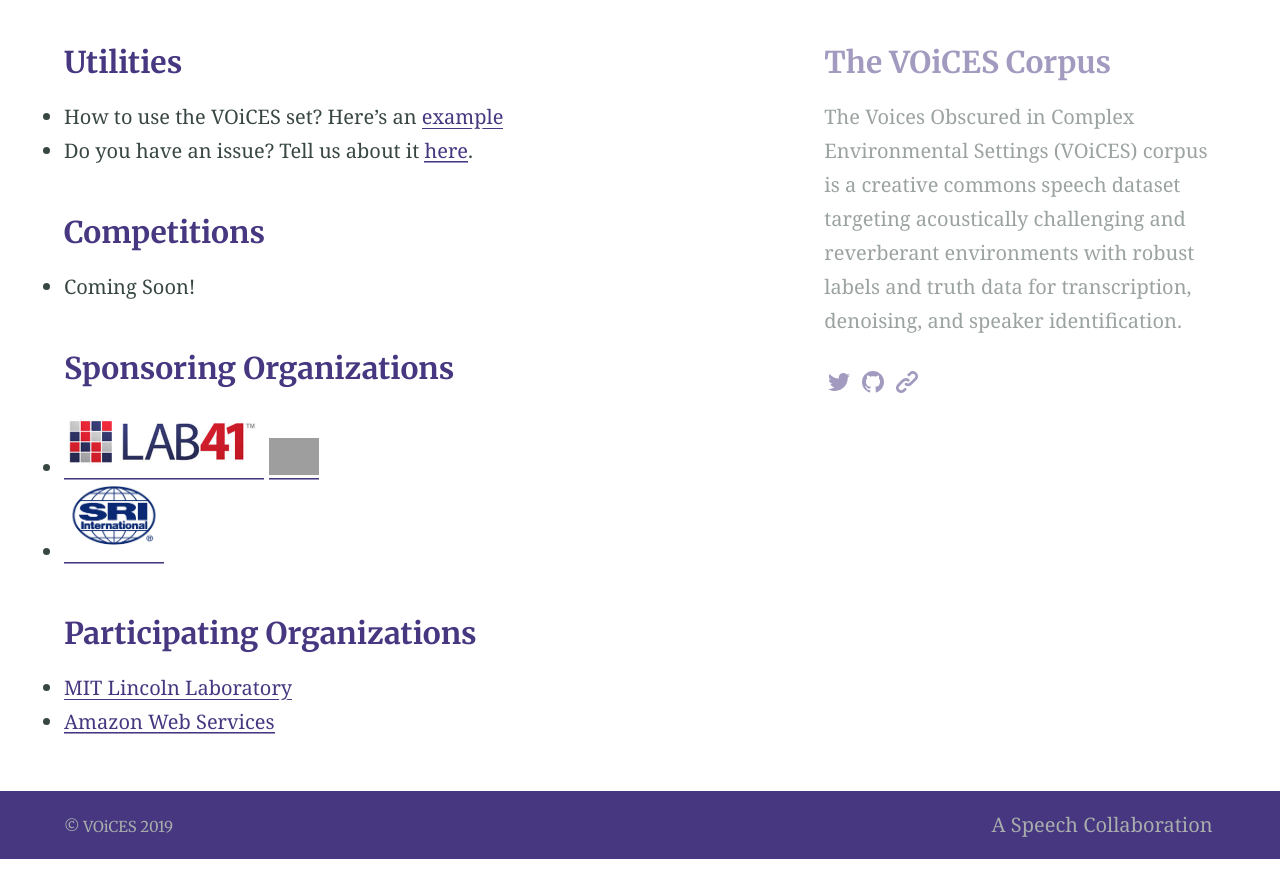
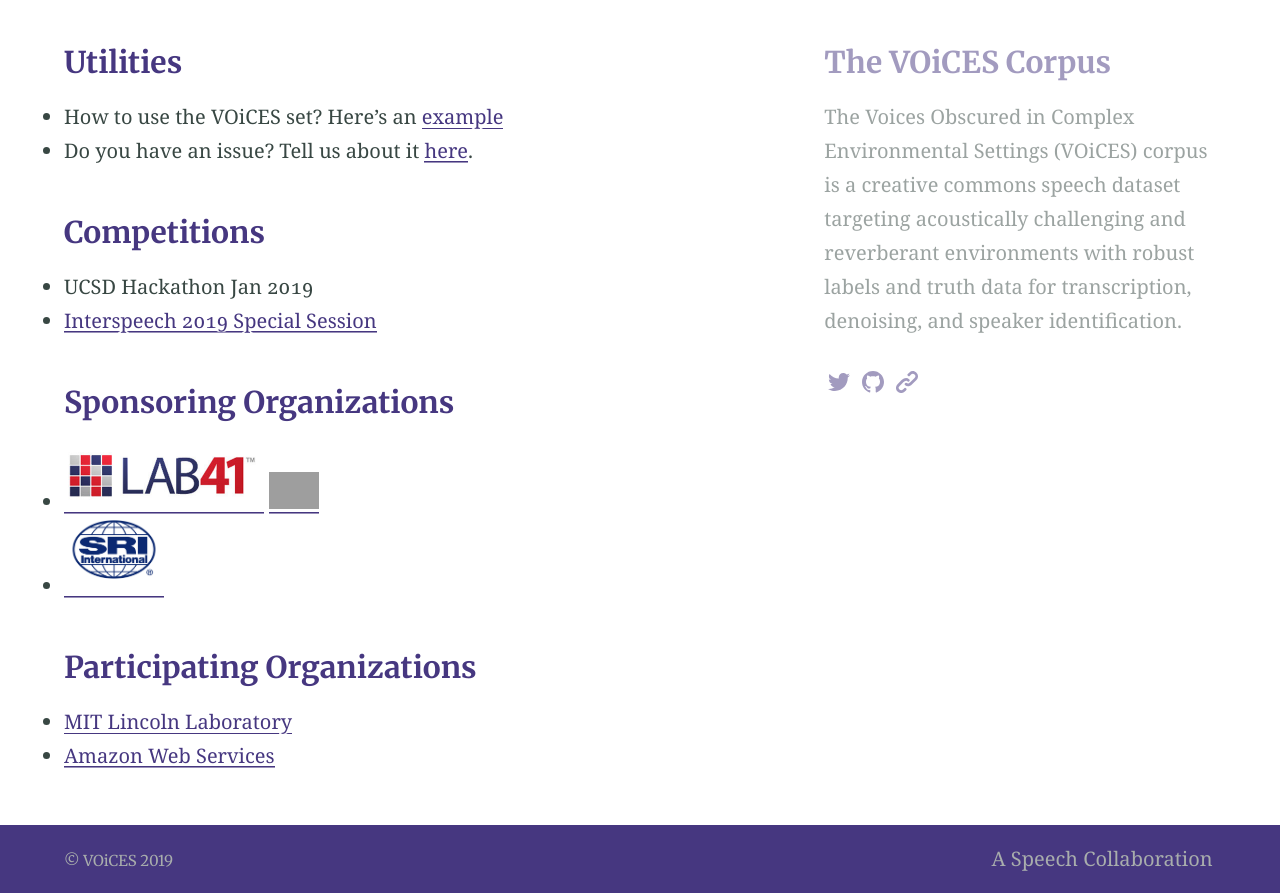
Before and after one commit to IQTLabs/voices, a Jekyll site: the page built from links.md, in a window 1280 px wide and 900 px high, scrolled down 421 px, cut to the strip 7-900 px from the top of the window. Built offline with Jekyll 4.4.1, drawn with Linux system fonts in a browser that asks for light colours; our own code applies the rules of GitHub Pages for plain Markdown files; before the commit the page ends 1287 px from its top, so only the background shows below that; grey boxes are pictures that could not be loaded.

Commit message:
adding special session page

```diff
--- a/links.md
+++ b/links.md
@@ -14,7 +14,8 @@ https://github.com/voices18/utilities/blob/master/Using%20VOiCES%20corpus%20tuto
 - Do you have an issue? Tell us about it [here](https://github.com/voices18/utilities/issues).
 
 ### Competitions
-- Coming Soon!
+- UCSD Hackathon Jan 2019
+- [Interspeech 2019 Special Session](Interspeech2019_SS)
 
 ### Sponsoring Organizations
 - <a href="http://lab41.org"><img align="center" width="200" src="/assets/l41logo.jpg"></a>
```
Also changed, not shown: downloads.md (+1 -1 lines), 1 other file.
